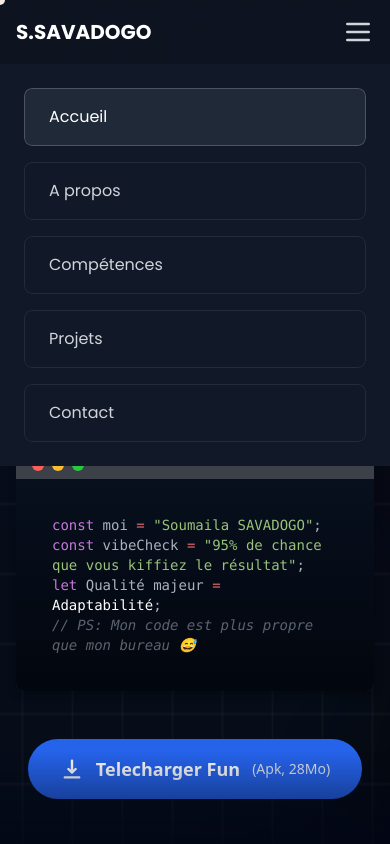
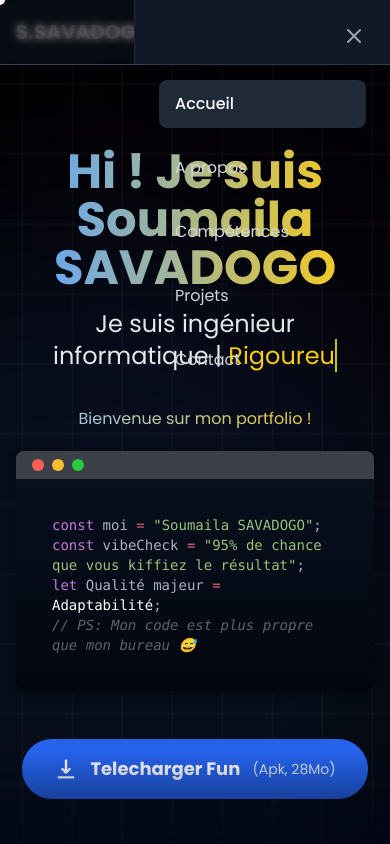
Before and after one commit to 01warrior/portfolio, a React (Vite) app: page / in a window 390 px wide. Both pictures are taken after a click on the button 358 px from the left and 32 px from the top of the page. Shown: the top 844 px of the page. Built offline with nearby package versions, Linux system fonts and the light colour scheme.

Commit message:
redesign enleve neon clean

```diff
--- a/src/components/App.jsx
+++ b/src/components/App.jsx
@@ -617,6 +617,10 @@ function App() {
 
         </section>
 
+        <footer className="py-8 bg-black text-center text-gray-400 text-sm">
+          <p>© {new Date().getFullYear()} Soumaila SAVADOGO - Tous droits réservés</p>
+        </footer>
+
       </main>
     </div>
   );
--- a/src/components/Appbar.jsx
+++ b/src/components/Appbar.jsx
@@ -25,8 +25,8 @@ function Appbar() {
   ];
 
   const menuVariants = {
-    open: { opacity: 1, y: 0 },
-    closed: { opacity: 0, y: -20 }
+    open: { opacity: 1, x: 0 },
+    closed: { opacity: 0, x: "100%" }
   };
 
   return (
@@ -85,20 +85,39 @@ function Appbar() {
         </div>
 
         {/* Menu Mobile */}
-        {isMenuOpen && ( // Ajout d'un rendu conditionnel
+        {isMenuOpen && (
+          <>
+            {/* Overlay */}
+            <div
+              className="lg:hidden fixed inset-0 bg-black/50 backdrop-blur-sm z-40"
+              onClick={() => setIsMenuOpen(false)}
+            />
+
+            {/* Menu Panel */}
             <motion.div
               initial="closed"
               animate={isMenuOpen ? "open" : "closed"}
               variants={menuVariants}
-            className="lg:hidden absolute top-16 left-0 right-0 bg-gray-900/100 backdrop-blur-sm"
+              transition={{ type: "spring", stiffness: 300, damping: 30 }}
+              className="lg:hidden fixed top-0 right-0 h-full w-64 bg-gray-900 border-l border-gray-800 shadow-2xl z-50 p-6"
             >
-            <div className="flex flex-col space-y-4 p-6">
+              <div className="flex justify-end mb-8">
+                <button
+                  onClick={() => setIsMenuOpen(false)}
+                  className="text-gray-400 hover:text-white"
+                >
+                  <svg className="w-6 h-6" fill="none" stroke="currentColor" viewBox="0 0 24 24">
+                    <path strokeLinecap="round" strokeLinejoin="round" strokeWidth={2} d="M6 18L18 6M6 6l12 12" />
+                  </svg>
+                </button>
+              </div>
+
+              <div className="flex flex-col space-y-4">
                 {navLinks.map((link) => (
                   <motion.div
                     key={link.id}
-                  whileHover={{ x: 10 }}
+                    whileHover={{ x: 5 }}
                     whileTap={{ scale: 0.95 }}
-                  className="rounded-lg overflow-hidden"
                   >
                     <Link
                       to={link.id}
@@ -106,15 +125,17 @@ function Appbar() {
                       smooth={true}
                       duration={500}
                       onClick={() => setIsMenuOpen(false)}
-                    className="block px-6 py-4 text-gray-300 hover:text-white hover:bg-gray-800/50 transition-all rounded-lg border border-gray-700/50 hover:border-white/10 shadow-lg"
-                    activeClass="!text-white !border-white/20 !bg-gray-800"
+                      className="block px-4 py-3 text-gray-300 hover:text-white hover:bg-gray-800/50 rounded-lg transition-all"
+                      activeClass="!text-white bg-gray-800 font-medium"
                     >
                       {link.label}
                     </Link>
                   </motion.div>
                 ))}
               </div>
-          </motion.div>)}
+            </motion.div>
+          </>
+        )}
       </div>
     </nav>
   );
--- a/src/index.css
+++ b/src/index.css
@@ -11,6 +11,7 @@
   body {
     overflow-x: hidden;
     max-width: 100vw;
+    font-family: 'Poppins', sans-serif;
   }
 
   /* ========== Animations ========== */
```
Lines whose indentation alone changed are shown as unchanged.
